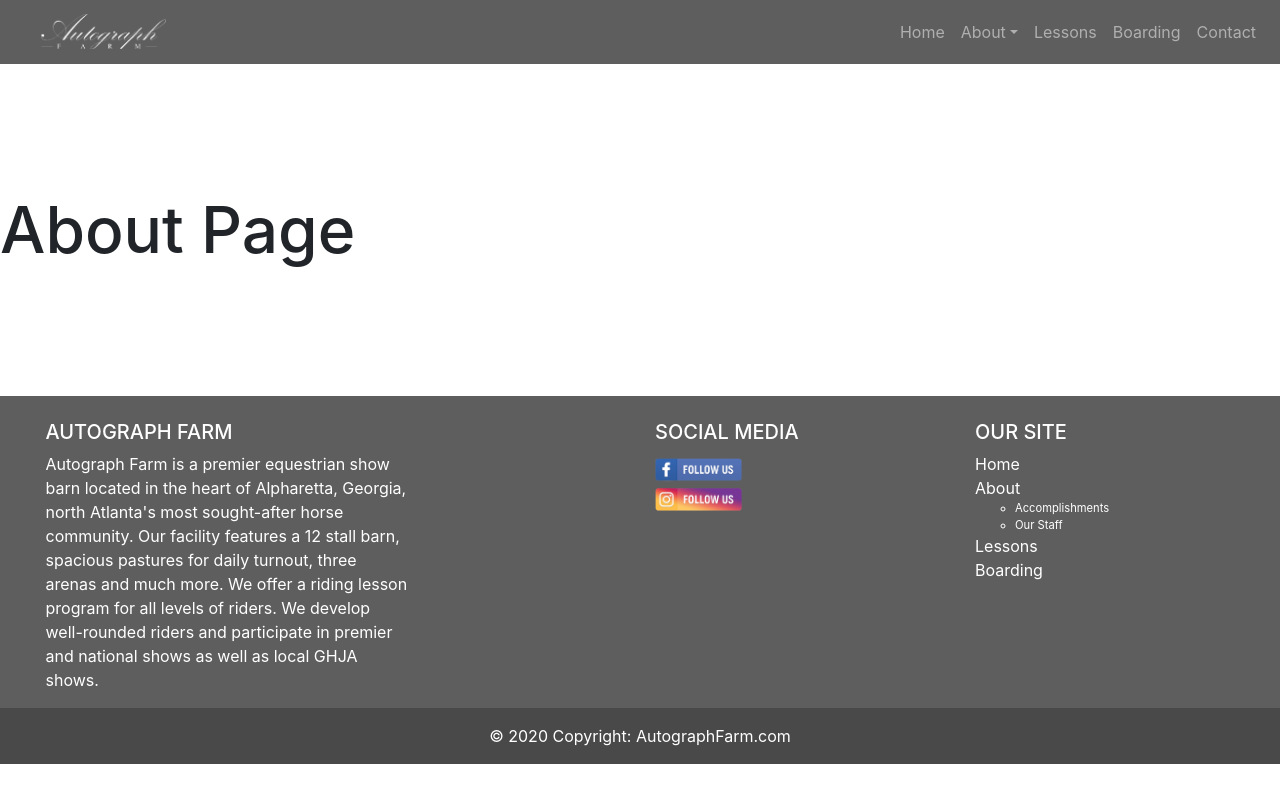
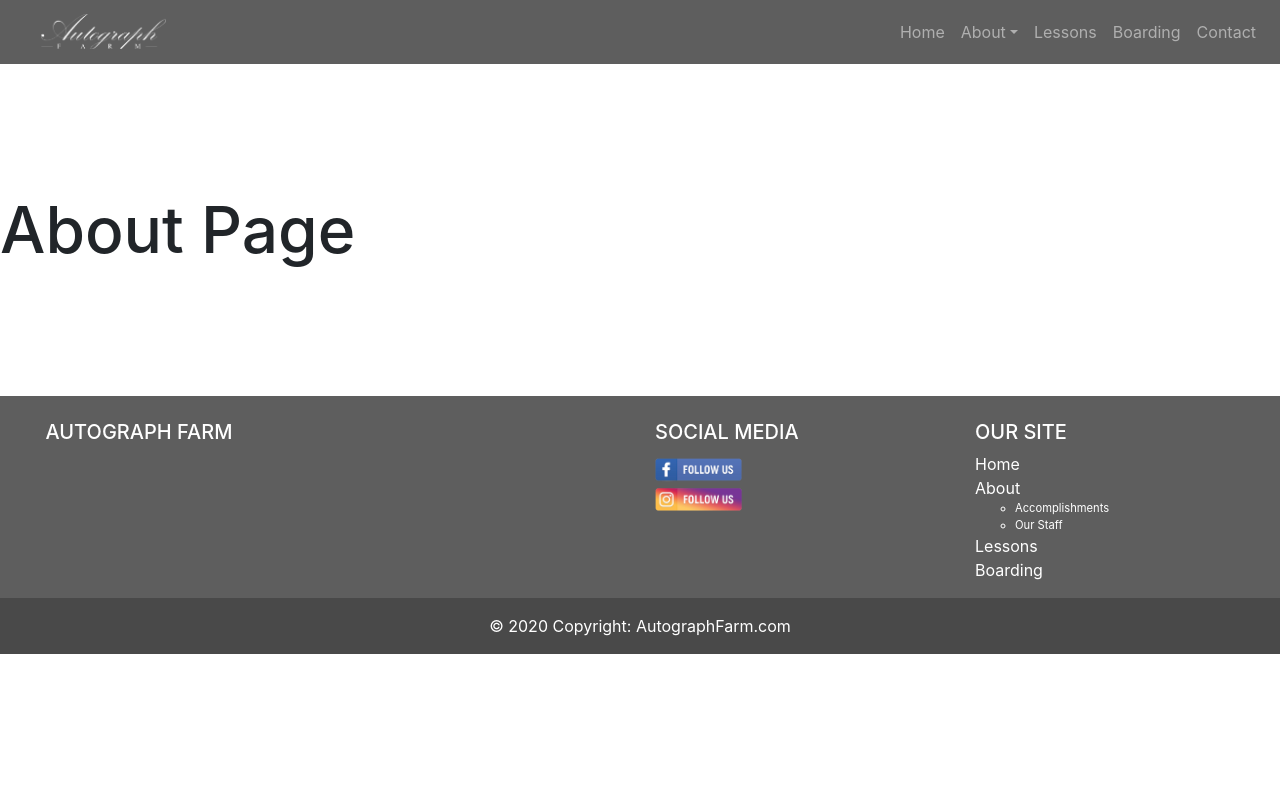
Before and after one commit to BaileyDay/autograph, a React (Create React App) app: page /about in a window 1280 px wide. Built offline with nearby package versions, Linux system fonts and the light colour scheme.

Commit message:
Removed footer text

```diff
--- a/src/components/footer.jsx
+++ b/src/components/footer.jsx
@@ -3,29 +3,20 @@ import "../styling/footer.css";
 
 const Footer = () => {
   return (
-    <footer class="page-footer font-small pt-4">
-      <div class="container-fluid text-center text-md-left">
-        <div class="row">
-          <div class="col-md-6 mt-md-0 mt-3">
-            <h5 class="text-uppercase" id="BarnTitle">
+    <footer className="page-footer font-small pt-4">
+      <div className="container-fluid text-center text-md-left">
+        <div className="row">
+          <div className="col-md-6 mt-md-0 mt-3">
+            <h5 className="text-uppercase" id="BarnTitle">
               Autograph Farm
             </h5>
-            <p className="footerText">
-              Autograph Farm is a premier equestrian show barn located in the
-              heart of Alpharetta, Georgia, north Atlanta's most sought-after
-              horse community. Our facility features a 12 stall barn, spacious
-              pastures for daily turnout, three arenas and much more. We offer a
-              riding lesson program for all levels of riders. We develop
-              well-rounded riders and participate in premier and national shows
-              as well as local GHJA shows.
-            </p>
           </div>
 
-          <hr class="clearfix w-100 d-md-none pb-3" />
-          <div class="col-md-3 mb-md-0 mb-3">
-            <h5 class="text-uppercase">Social Media</h5>
+          <hr className="clearfix w-100 d-md-none pb-3" />
+          <div className="col-md-3 mb-md-0 mb-3">
+            <h5 className="text-uppercase">Social Media</h5>
 
-            <ul class="list-unstyled">
+            <ul className="list-unstyled">
               <li>
                 <a href="http://facebook.com" target="_blank">
                   <img
@@ -48,10 +39,10 @@ const Footer = () => {
             </ul>
           </div>
 
-          <div class="col-md-3 mb-md-0 mb-3">
-            <h5 class="text-uppercase">Our Site</h5>
+          <div className="col-md-3 mb-md-0 mb-3">
+            <h5 className="text-uppercase">Our Site</h5>
 
-            <ul class="list-unstyled">
+            <ul className="list-unstyled">
               <li>
                 <a href="/">Home</a>
               </li>
@@ -77,7 +68,7 @@ const Footer = () => {
         </div>
       </div>
 
-      <div class="footer-copyright text-center py-3">
+      <div className="footer-copyright text-center py-3">
         © 2020 Copyright:
         <a href="#"> AutographFarm.com</a>
       </div>
```
